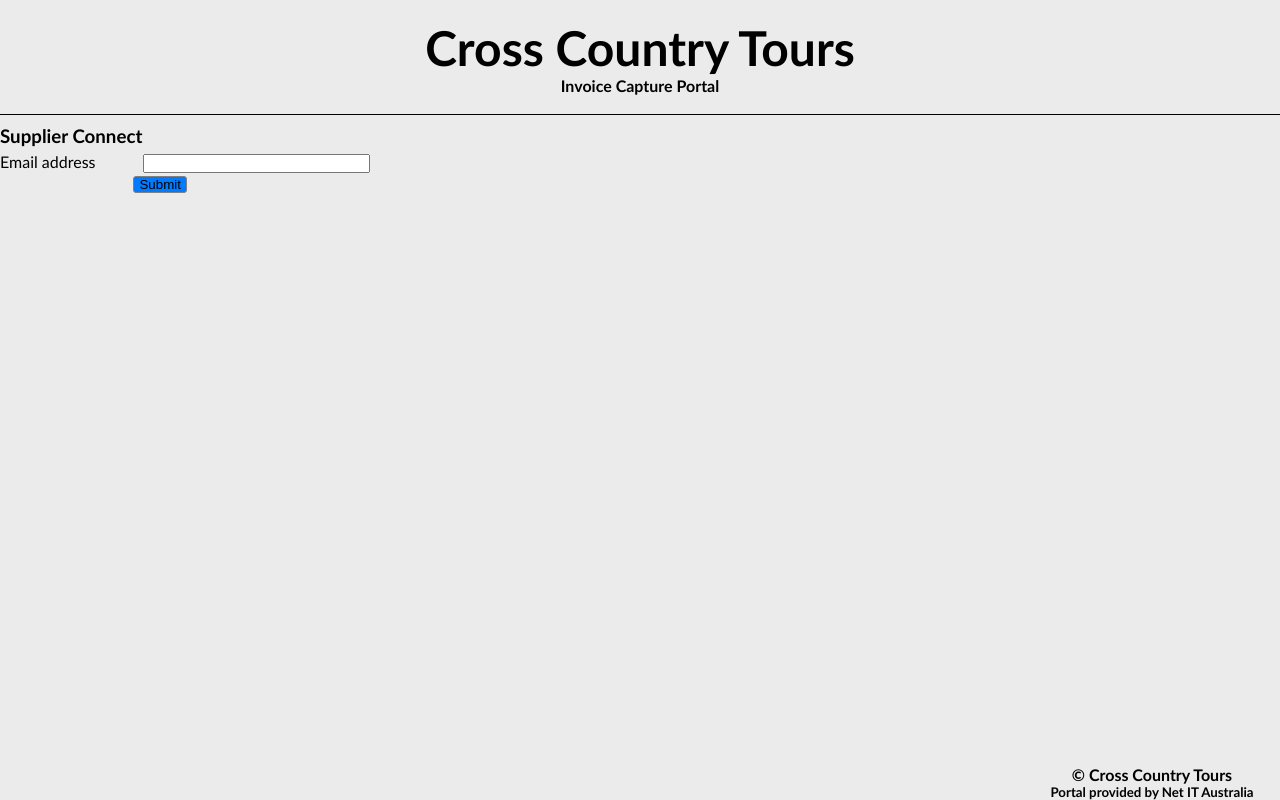
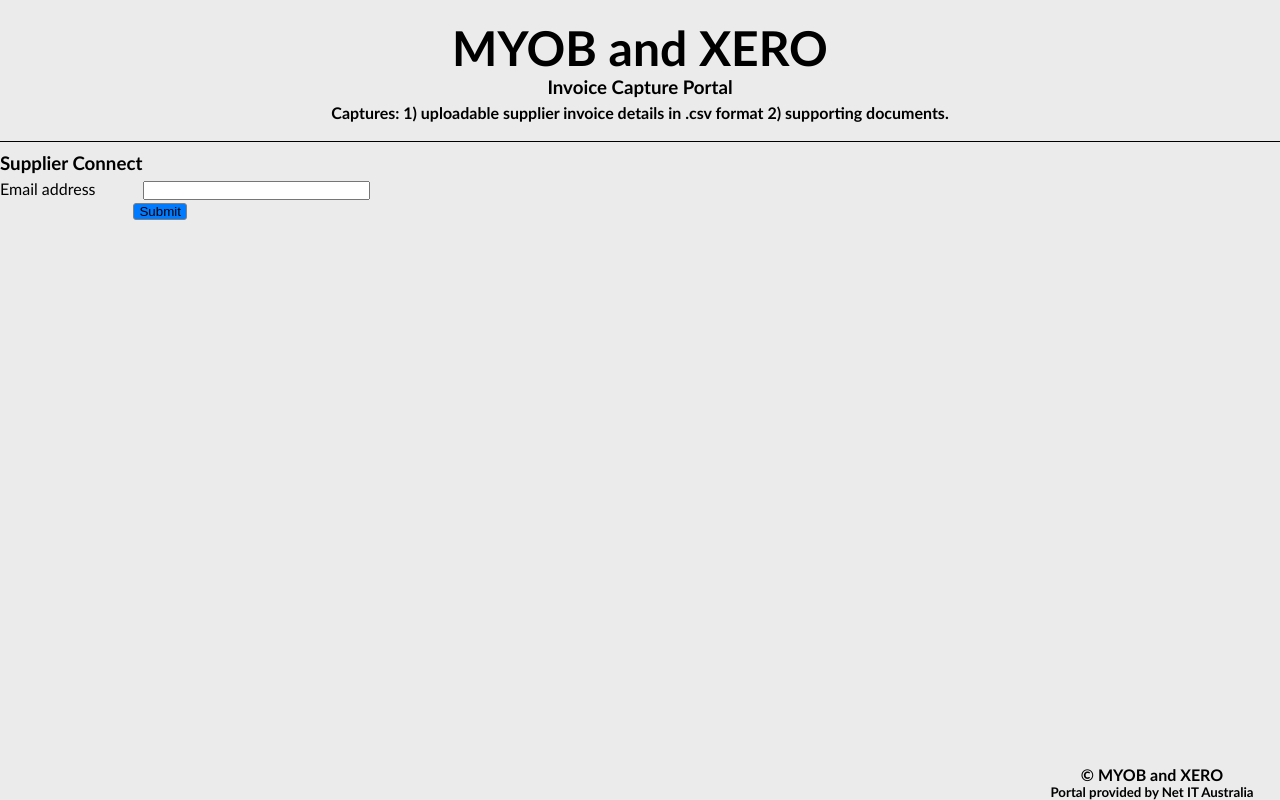
Before and after one commit to net-it-aus/NetITAustralia.com, a plain HTML site: page index.html in a window 1280 px wide. Drawn offline with Linux system fonts and the light colour scheme.

Commit message:
updated HTML

```diff
--- a/index.html
+++ b/index.html
@@ -43,8 +43,9 @@
 
         <header id="header">
             <br>
-            <h1 style="font-size:3em;margin-bottom:0px; padding-bottom:0px;">Cross Country Tours</h1>
-            <h4>Invoice Capture Portal</h4>
+            <h1 style="font-size:3em;margin-bottom:0px; padding-bottom:0px;">MYOB and XERO</h1>
+            <h3>Invoice Capture Portal</h3>
+            <h4>Captures: 1) uploadable supplier invoice details in .csv format 2) supporting documents.</h4>
             <br>
         </header>
 
@@ -286,7 +287,7 @@
                 <div class="footer-grid-item">
                 </div>
                 <div class="footer-grid-item">
-                    <h4>&copy Cross Country Tours</h4>
+                    <h4>&copy MYOB and XERO</h4>
                     <h5>Portal provided by Net IT Australia</h5>
                 </div>
                 <!--<div class="footer-grid-item footer-logo-hda-image-wrapper">
--- a/js/invoice-capture.js
+++ b/js/invoice-capture.js
@@ -28,6 +28,9 @@ window.addEventListener("load", () => {
                 if (res_data.message==="email address received by server"){
                     document.getElementById("supplierConnectCode").style.display = "block";
                     document.getElementById("supplierCode").value=null;
+                    document.getElementById("supplierEmail").readonly=true;
+                    document.getElementById("supplierEmail").disabled=true;
+                    document.getElementById("supplierEmailButton").disabled=true;
                 }
             })
         }
@@ -60,9 +63,6 @@ window.addEventListener("load", () => {
                 if (res_data.message==="codes match"){
                     document.getElementById("uploadForm").style.display = "block";
                     // document.getElementById("supplierConnect").style.display = "none";
-                    document.getElementById("supplierEmail").readonly=true;
-                    document.getElementById("supplierEmail").disabled=true;
-                    document.getElementById("supplierEmailButton").disabled=true;
                     document.getElementById("supplierCode").readonly=true;
                     document.getElementById("supplierCode").disabled=true;
                     document.getElementById("supplierCodeButton").disabled=true;
```
